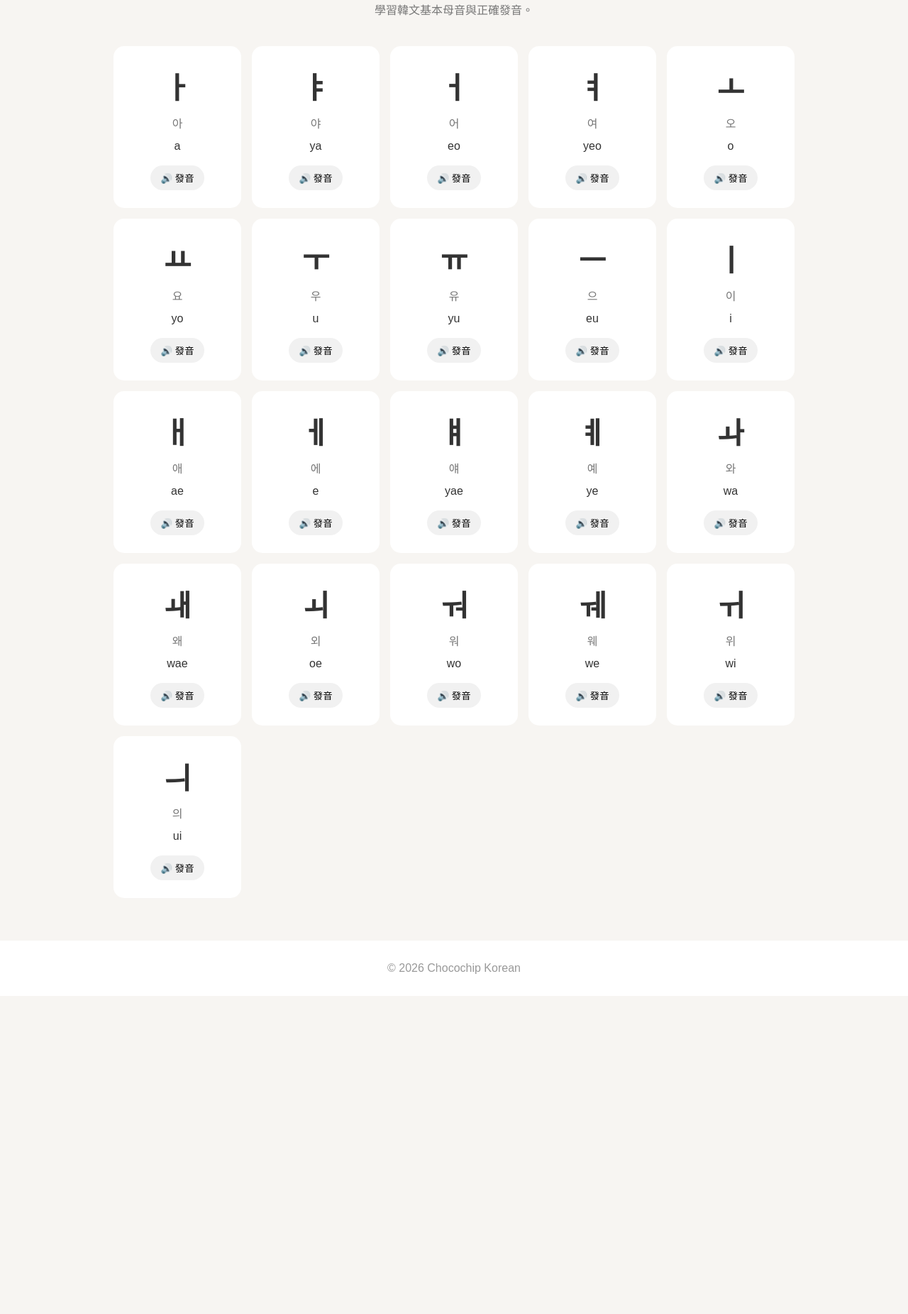
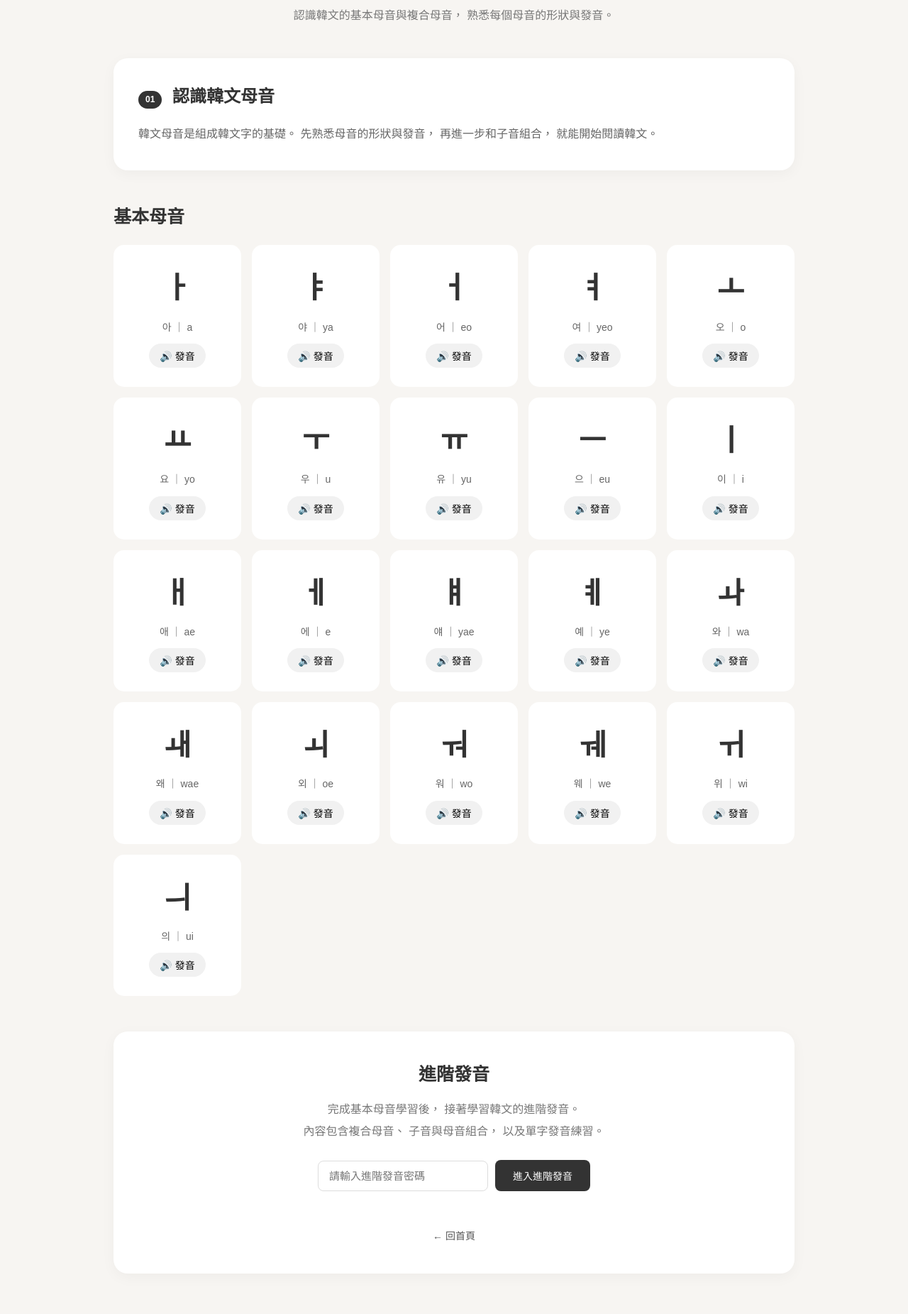
Before and after one commit to sandrone-00/krtotw, a plain HTML site: page vowels.html in a window 1280 px wide. Shown: the part 186-2037 px from the top of the page at 71% size. Before the commit the page ends 1589 px from the top, so only its background shows below. Drawn offline with Linux system fonts and the light colour scheme.

Commit message:
Update vowels.html

```diff
--- a/vowels.html
+++ b/vowels.html
@@ -1,135 +1,168 @@
 <!DOCTYPE html>
-
 <html lang="zh-Hant">
 
 <head>
+  <meta charset="UTF-8">
+  <meta name="viewport" content="width=device-width, initial-scale=1.0">
 
-    <meta charset="UTF-8">
-
-    <meta
-        name="viewport"
-        content="width=device-width, initial-scale=1.0"
-    >
-
-    <title>
-        21個基本母音｜Chocochip Korean
-    </title>
-
+  <title>基本母音｜Chocochip Korean</title>
 
   <style>
 
     * {
+      box-sizing: border-box;
+      margin: 0;
+      padding: 0;
+    }
 
-            box-sizing: border-box;
-
-            margin: 0;
-
-            padding: 0;
-
+    body {
+      font-family: Arial, "Microsoft JhengHei", sans-serif;
+      background: #f7f5f2;
+      color: #333;
+      line-height: 1.6;
     }
 
 
-        body {
-
-            font-family:
-                Arial,
-                "Microsoft JhengHei",
-                sans-serif;
-
-            background: #f7f5f2;
-
-            color: #333;
-
-        }
-
+    /* =========================
+       Header
+    ========================= */
 
     header {
-
       height: 70px;
-
       background: white;
 
       display: flex;
-
       align-items: center;
-
       justify-content: space-between;
 
       padding: 0 50px;
 
       border-bottom: 1px solid #eee;
+    }
 
+    .logo {
+      font-size: 20px;
+      font-weight: bold;
+    }
+
+    .back {
+      color: #555;
+      text-decoration: none;
+      font-size: 14px;
+    }
+
+    .back:hover {
+      color: #000;
     }
 
 
-        .logo {
-
-            font-size: 20px;
-
-            font-weight: bold;
-
-        }
-
-
-        .back {
-
-            color: #555;
-
-            text-decoration: none;
-
-        }
-
+    /* =========================
+       Main
+    ========================= */
 
     .container {
-
       max-width: 1000px;
 
       margin: 50px auto;
 
       padding: 0 20px;
-
     }
 
 
+    /* =========================
+       Title
+    ========================= */
+
     .title {
-
       text-align: center;
 
-            margin-bottom: 40px;
+      margin-bottom: 45px;
+    }
 
+    .title h1 {
+      font-size: 36px;
+
+      margin-bottom: 15px;
+    }
+
+    .title p {
+      color: #777;
+
+      line-height: 1.9;
     }
 
 
-        .title h1 {
+    /* =========================
+       Intro
+    ========================= */
 
-            font-size: 36px;
+    .intro {
+      background: white;
 
-            margin-bottom: 15px;
+      border-radius: 20px;
 
+      padding: 35px;
+
+      margin-bottom: 35px;
+
+      box-shadow:
+        0 5px 20px rgba(0, 0, 0, 0.04);
+    }
+
+    .intro h2 {
+      margin-bottom: 18px;
+
+      font-size: 24px;
+    }
+
+    .intro p {
+      color: #666;
+
+      line-height: 2;
+    }
+
+    .number {
+      display: inline-block;
+
+      background: #333;
+
+      color: white;
+
+      padding: 3px 10px;
+
+      border-radius: 20px;
+
+      font-size: 12px;
+
+      margin-right: 8px;
     }
 
 
-        .title p {
+    /* =========================
+       Section Title
+    ========================= */
 
-            color: #777;
+    .section-title {
+      font-size: 25px;
 
+      margin: 45px 0 20px;
     }
 
 
+    /* =========================
+       Vowel Cards
+    ========================= */
+
     .alphabet-grid {
-
       display: grid;
 
       grid-template-columns:
         repeat(5, 1fr);
 
       gap: 15px;
-
     }
 
-
     .alphabet-card {
-
       background: white;
 
       border-radius: 15px;
@@ -140,60 +173,175 @@
 
       transition: 0.2s;
 
+      border: 2px solid transparent;
     }
 
-
     .alphabet-card:hover {
-
       transform: translateY(-3px);
 
+      border-color: #ddd;
     }
 
-
     .letter {
-
       font-size: 42px;
-
-            font-weight: bold;
 
       margin-bottom: 10px;
 
+      font-weight: bold;
     }
 
+    .name {
+      font-size: 14px;
 
-        .name {
-
-            color: #777;
+      color: #666;
 
       margin-bottom: 12px;
-
     }
 
-
     .sound-button {
-
       border: none;
 
       background: #f1f1f1;
 
-            padding: 8px 15px;
+      border-radius: 20px;
+
+      padding: 7px 15px;
+
+      cursor: pointer;
+
+      font-size: 14px;
+    }
+
+    .sound-button:hover {
+      background: #e5e5e5;
+    }
+
+
+    /* =========================
+       Advanced Pronunciation
+    ========================= */
+
+    .next-section {
+      background: white;
 
       border-radius: 20px;
 
-            cursor: pointer;
+      padding: 40px;
 
+      margin-top: 50px;
+
+      margin-bottom: 60px;
+
+      text-align: center;
+
+      box-shadow:
+        0 5px 20px rgba(0, 0, 0, 0.04);
+    }
+
+    .next-section h2 {
+      font-size: 25px;
+
+      margin-bottom: 15px;
+    }
+
+    .next-section p {
+      color: #777;
+
+      line-height: 1.9;
+
+      margin-bottom: 25px;
     }
 
 
-        .sound-button:hover {
+    /* =========================
+       Password
+    ========================= */
 
-            background: #e5e5e5;
+    .password-box {
+      display: flex;
 
+      justify-content: center;
+
+      align-items: center;
+
+      gap: 10px;
+
+      flex-wrap: wrap;
+    }
+
+    .password-box input {
+      width: 240px;
+
+      padding: 12px 15px;
+
+      border: 1px solid #ddd;
+
+      border-radius: 8px;
+
+      font-size: 15px;
+
+      outline: none;
+    }
+
+    .password-box input:focus {
+      border-color: #999;
+    }
+
+    .password-box button {
+      border: none;
+
+      background: #333;
+
+      color: white;
+
+      padding: 12px 25px;
+
+      border-radius: 8px;
+
+      cursor: pointer;
+
+      font-size: 14px;
+    }
+
+    .password-box button:hover {
+      background: #555;
+    }
+
+    #passwordMessage {
+      margin-top: 15px;
+
+      font-size: 14px;
+
+      min-height: 22px;
     }
 
 
+    /* =========================
+       Home Button
+    ========================= */
+
+    .home-button {
+      display: inline-block;
+
+      margin-top: 15px;
+
+      color: #555;
+
+      text-decoration: none;
+
+      font-size: 14px;
+    }
+
+    .home-button:hover {
+      color: #000;
+    }
+
+
+    /* =========================
+       Footer
+    ========================= */
+
     footer {
-
       background: white;
 
       text-align: center;
@@ -202,18 +350,43 @@
 
       color: #999;
 
-            margin-top: 60px;
-
+      font-size: 13px;
     }
 
 
+    /* =========================
+       Mobile
+    ========================= */
+
     @media (max-width: 700px) {
 
+      header {
+        padding: 0 20px;
+      }
+
+      .title h1 {
+        font-size: 30px;
+      }
+
       .alphabet-grid {
-
         grid-template-columns:
           repeat(3, 1fr);
+      }
 
+      .password-box {
+        flex-direction: column;
+      }
+
+      .password-box input {
+        width: 100%;
+
+        max-width: 300px;
+      }
+
+      .password-box button {
+        width: 100%;
+
+        max-width: 300px;
       }
 
     }
@@ -226,119 +399,227 @@
 <body>
 
 
+  <!-- =========================
+       Header
+  ========================= -->
+
   <header>
 
     <div class="logo">
-
       🇰🇷 Chocochip Korean
-
     </div>
 
-
     <a
-        href="alphabet.html"
+      href="index.html"
       class="back"
     >
-
-        ← 返回上一階段
-
+      ← 回首頁
     </a>
 
   </header>
 
 
 
+  <!-- =========================
+       Main
+  ========================= -->
+
   <main class="container">
 
+
+    <!-- Title -->
 
     <section class="title">
 
       <h1>
-            21個基本母音
+        基本母音
       </h1>
 
       <p>
-            學習韓文基本母音與正確發音。
+        認識韓文的基本母音與複合母音，
+        熟悉每個母音的形狀與發音。
       </p>
 
     </section>
 
 
 
+    <!-- Introduction -->
+
+    <section class="intro">
+
+      <h2>
+
+        <span class="number">
+          01
+        </span>
+
+        認識韓文母音
+
+      </h2>
+
+      <p>
+
+        韓文母音是組成韓文字的基礎。
+        先熟悉母音的形狀與發音，
+        再進一步和子音組合，
+        就能開始閱讀韓文。
+
+      </p>
+
+    </section>
+
+
+
+    <!-- Basic Vowels -->
+
+    <h2 class="section-title">
+
+      基本母音
+
+    </h2>
+
+
+
     <div
       class="alphabet-grid"
-        id="vowels"
+      id="vowelGrid"
     ></div>
+
+
+
+    <!-- =========================
+         Advanced Pronunciation
+    ========================= -->
+
+    <section class="next-section">
+
+      <h2>
+        進階發音
+      </h2>
+
+      <p>
+
+        完成基本母音學習後，
+        接著學習韓文的進階發音。
+
+        <br>
+
+        內容包含複合母音、
+        子音與母音組合，
+        以及單字發音練習。
+
+      </p>
+
+
+
+      <div class="password-box">
+
+        <input
+          type="password"
+          id="advancedPassword"
+          placeholder="請輸入進階發音密碼"
+          onkeydown="
+            if(event.key === 'Enter')
+            checkAdvancedPassword()
+          "
+        >
+
+        <button
+          onclick="checkAdvancedPassword()"
+        >
+          進入進階發音
+        </button>
+
+      </div>
+
+
+
+      <div
+        id="passwordMessage"
+      ></div>
+
+
+
+      <a
+        href="index.html"
+        class="home-button"
+      >
+        ← 回首頁
+      </a>
+
+    </section>
 
 
   </main>
 
 
 
+  <!-- =========================
+       Footer
+  ========================= -->
+
   <footer>
 
-    © 2026 Chocochip Korean
+    Chocochip Korean｜
+    韓文發音學習平台
 
   </footer>
 
 
 
+  <!-- =========================
+       JavaScript
+  ========================= -->
+
   <script>
 
+
+    /* =========================
+       Vowels
+    ========================= */
 
     const vowels = [
 
       ["ㅏ", "아", "a"],
-
       ["ㅑ", "야", "ya"],
-
       ["ㅓ", "어", "eo"],
-
       ["ㅕ", "여", "yeo"],
-
       ["ㅗ", "오", "o"],
-
       ["ㅛ", "요", "yo"],
-
       ["ㅜ", "우", "u"],
-
       ["ㅠ", "유", "yu"],
-
       ["ㅡ", "으", "eu"],
-
       ["ㅣ", "이", "i"],
 
       ["ㅐ", "애", "ae"],
-
       ["ㅔ", "에", "e"],
-
       ["ㅒ", "얘", "yae"],
-
       ["ㅖ", "예", "ye"],
 
       ["ㅘ", "와", "wa"],
-
       ["ㅙ", "왜", "wae"],
-
       ["ㅚ", "외", "oe"],
-
       ["ㅝ", "워", "wo"],
-
       ["ㅞ", "웨", "we"],
-
       ["ㅟ", "위", "wi"],
-
       ["ㅢ", "의", "ui"]
 
     ];
 
 
-const container =
-    document.getElementById("vowels");
+
+    /* =========================
+       Create Vowel Cards
+    ========================= */
+
+    const vowelGrid =
+      document.getElementById(
+        "vowelGrid"
+      );
 
 
-vowels.forEach(item => {
-
+    vowels.forEach(function(vowel) {
 
       const card =
         document.createElement("div");
@@ -351,41 +632,39 @@ vowels.forEach(item => {
       card.innerHTML = `
 
         <div class="letter">
-            ${item[0]}
+          ${vowel[0]}
         </div>
 
         <div class="name">
-            ${item[1]}
+          ${vowel[1]} ｜ ${vowel[2]}
         </div>
-
-        <div>
-            ${item[2]}
-        </div>
-
-        <br>
 
         <button
           class="sound-button"
-            onclick="playSound('${item[0]}')"
+          onclick="playSound('${vowel[1]}')"
         >
-
           🔊 發音
-
         </button>
 
       `;
 
 
-    container.appendChild(card);
+      vowelGrid.appendChild(card);
 
     });
 
 
 
-function playSound(letter) {
+    /* =========================
+       Korean TTS
+    ========================= */
+
+    function playSound(text) {
 
       const speech =
-        new SpeechSynthesisUtterance(letter);
+        new SpeechSynthesisUtterance(
+          text
+        );
 
 
       speech.lang =
@@ -396,34 +675,79 @@ function playSound(letter) {
         0.7;
 
 
+      speech.pitch =
+        1;
+
+
       speechSynthesis.cancel();
 
-    speechSynthesis.speak(speech);
+
+      speechSynthesis.speak(
+        speech
+      );
 
     }
+
+
+
+    /* =========================
+       Advanced Password
+    ========================= */
+
     function checkAdvancedPassword() {
 
       const password =
-    document.getElementById("advancedPassword").value;
+        document
+          .getElementById(
+            "advancedPassword"
+          )
+          .value
+          .trim();
+
 
       const message =
-    document.getElementById("passwordMessage");
+        document
+          .getElementById(
+            "passwordMessage"
+          );
 
-  if (password === "choco410") {
 
-    message.textContent = "密碼正確，正在進入進階發音……";
-    message.style.color = "green";
+      if (
+        password === "choco410"
+      ) {
 
-    setTimeout(function() {
-      window.location.href = "advanced.html";
-    }, 500);
+        message.textContent =
+          "密碼正確，正在進入進階發音……";
+
+
+        message.style.color =
+          "green";
+
+
+        setTimeout(
+          function() {
+
+            window.location.href =
+              "advanced.html";
+
+          },
+          500
+        );
+
 
       } else {
 
-    message.textContent = "密碼錯誤，請重新輸入。";
-    message.style.color = "red";
+        message.textContent =
+          "密碼錯誤，請重新輸入。";
+
+
+        message.style.color =
+          "red";
+
       }
+
     }
+
 
   </script>
 
```
Lines whose indentation alone changed are shown as unchanged.
